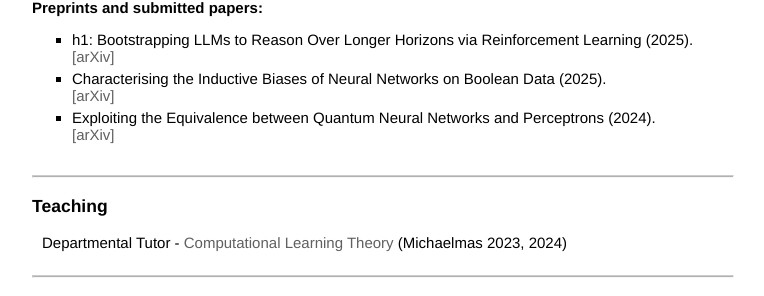
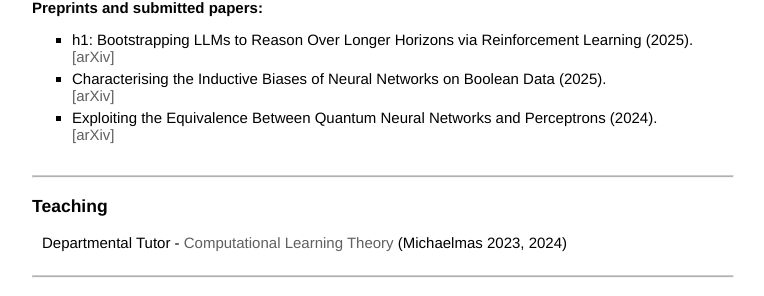
Before and after one commit to le-big-mac/le-big-mac.github.io, a Jekyll site: the page built from index.html, in a window 1280 px wide. Shown: the part 1520-1816 px from the top of the page, without its empty margins (258-1022 px from the left). Built offline with Jekyll 4.4.1, drawn with Linux system fonts in a browser that asks for light colours; a style sheet for code colours, icons or effects is not loaded.

Commit message:
title case

```diff
--- a/index.html
+++ b/index.html
@@ -101,7 +101,7 @@ title: Charles London, University of Oxford
         </li>
         <li>Characterising the Inductive Biases of Neural Networks on Boolean Data (2025).<br>
             <a href="https://arxiv.org/abs/2505.24060">[arXiv]</a>
-        <li>Exploiting the Equivalence between Quantum Neural Networks and Perceptrons (2024).<br>
+        <li>Exploiting the Equivalence Between Quantum Neural Networks and Perceptrons (2024).<br>
             <a href="https://arxiv.org/abs/2407.04371">[arXiv]</a>
     </ul>
     </p>
```
